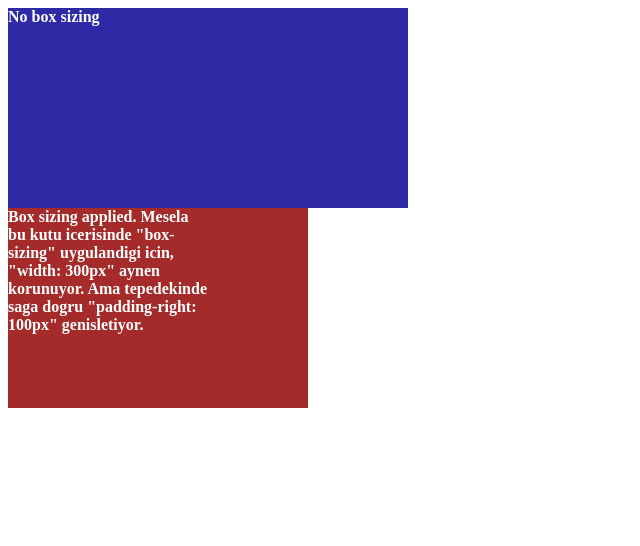
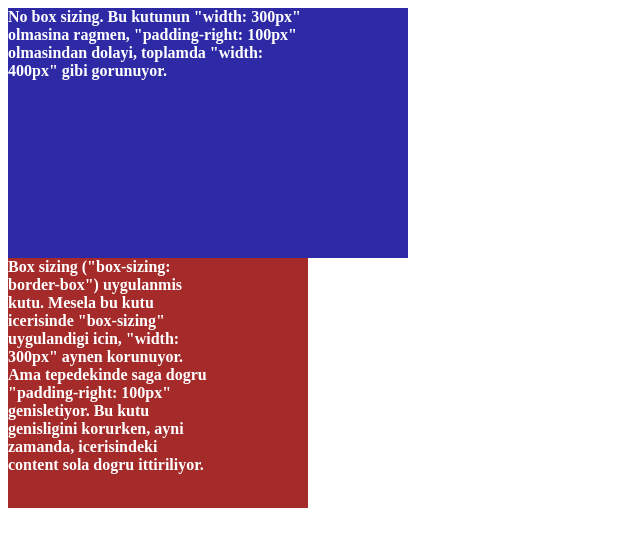
Before and after one commit to reyou/Ggg.Css, a plain HTML site: page readendless-css-client/browsers-css/box_sizing/box_sizing.html in a window 1280 px wide. Shown: the whole page, without its empty margins (0-640 px from the left). Drawn offline with Linux system fonts and the light colour scheme.

Commit message:
box sizing

```diff
--- a/readendless-css-client/browsers-css/box_sizing/box_sizing.html
+++ b/readendless-css-client/browsers-css/box_sizing/box_sizing.html
@@ -13,7 +13,7 @@
             color: white;
             font-weight: bold;
             width: 300px;
-            height: 200px;
+            height: 250px;
             display: block;
             padding-right: 100px;
         }
@@ -25,7 +25,7 @@
             color: white;
             font-weight: bold;
             width: 300px;
-            height: 200px;
+            height: 250px;
             display: block;
             padding-right: 100px;
         }
@@ -33,11 +33,13 @@
 </head>
 <body>
     <div class="noBoxSizing">
-        No box sizing
+        No box sizing. Bu kutunun "width: 300px" olmasina ragmen, "padding-right: 100px"
+        olmasindan dolayi, toplamda "width: 400px" gibi gorunuyor.
     </div>
     <div class="applyBoxSizing">
-        Box sizing applied. Mesela bu kutu icerisinde "box-sizing" uygulandigi icin,
-        "width: 300px" aynen korunuyor. Ama tepedekinde saga dogru "padding-right: 100px" genisletiyor.
+        Box sizing ("box-sizing: border-box") uygulanmis kutu. Mesela bu kutu icerisinde "box-sizing" uygulandigi icin,
+        "width: 300px" aynen korunuyor. Ama tepedekinde saga dogru "padding-right: 100px" genisletiyor. Bu kutu genisligini
+        korurken, ayni zamanda, icerisindeki content sola dogru ittiriliyor.
     </div>
 </body>
 </html>
```
